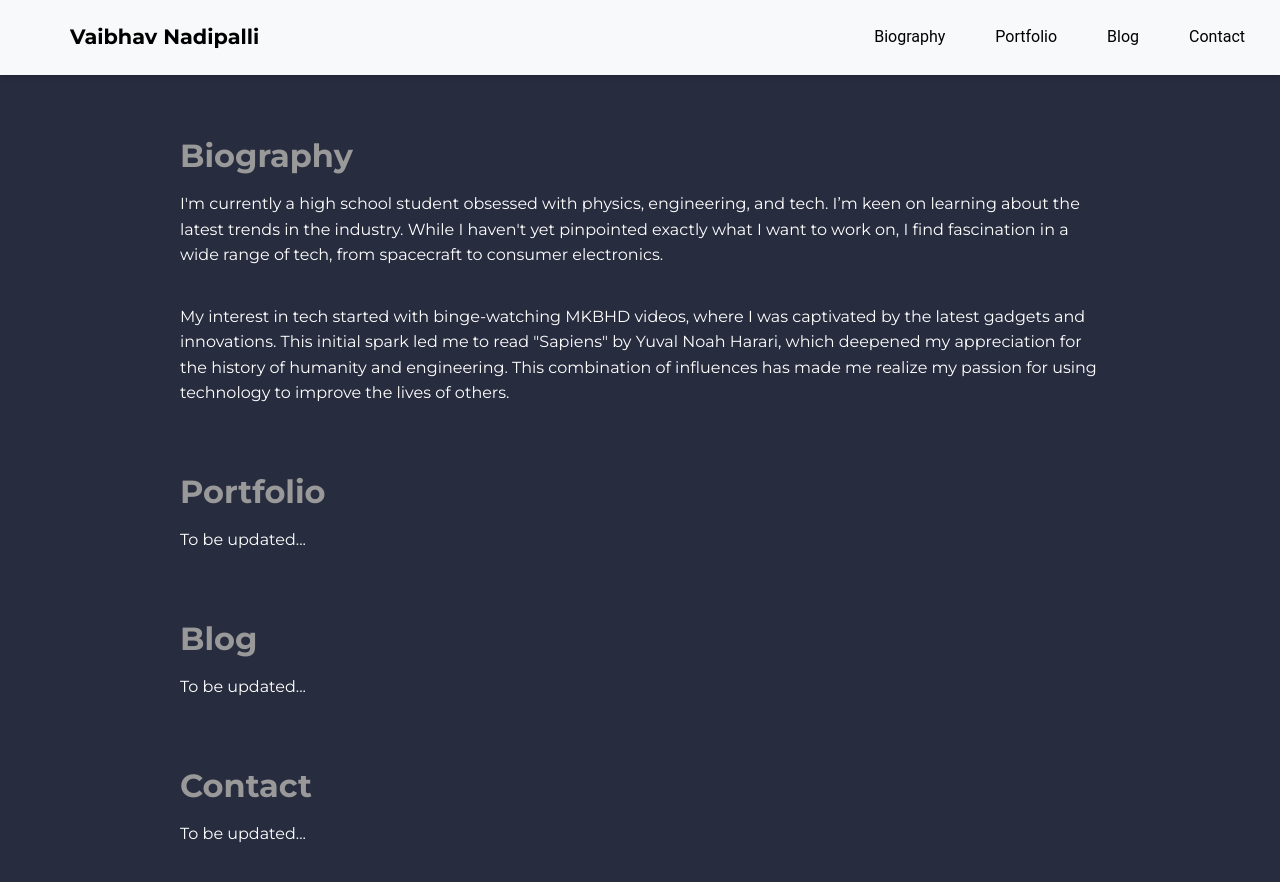
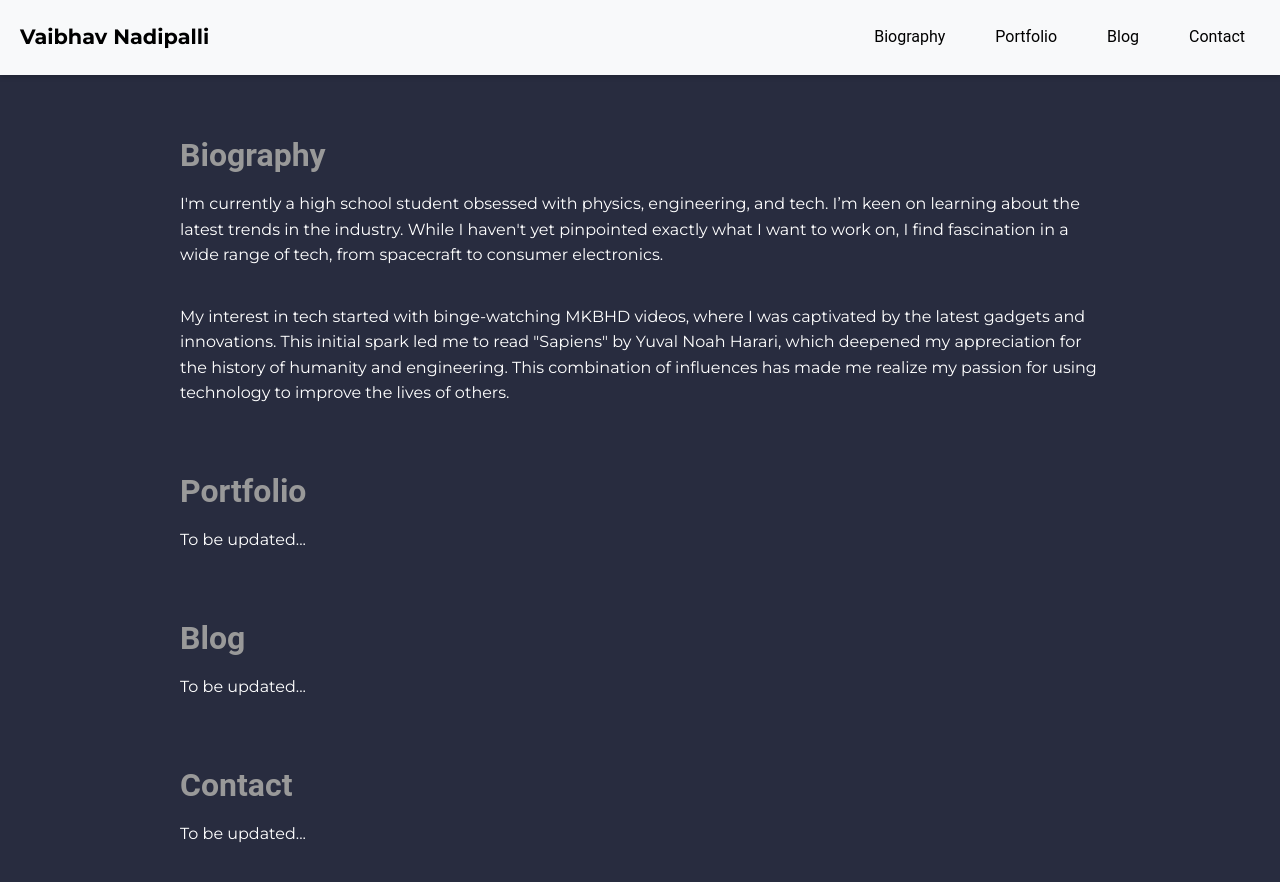
Before and after one commit to Vaibhav-Nadipalli/vaibhav-nadipalli.github.io, a Jekyll site: the page built from index.markdown, in a window 1280 px wide and 926 px high. Shown: the top 882 px of the window. Built offline with Jekyll 4.4.1, drawn with Linux system fonts in a browser that asks for light colours.

Commit message:
Update styles.css

```diff
--- a/assets/css/styles.css
+++ b/assets/css/styles.css
@@ -7,7 +7,7 @@
 
 /* Basic body styling */
 body {
-    font-family: 'Montserrat', sans-serif; /* Apply Montserrat font */
+    font-family: 'Montserrat', sans-serif;
     line-height: 1.6;
     background-color: #282c3f; /* Dark navy background */
     color: #fff;
@@ -39,8 +39,6 @@ header {
     font-size: 1.3em;
     color: #000;
     margin: 5px 0;
-    padding: 0;
-    margin-left: 50px;
 }
 
 .nav-title a {
@@ -83,7 +81,7 @@ header {
     text-decoration: none;
     padding: 0px 15px;
     transition: color 0.3s ease;
-    font-family: 'Roboto', sans-serif; /* Apply Montserrat font to nav links */
+    font-family: 'Roboto', sans-serif; /* Apply Roboto font to nav links */
 }
 
 .nav-links li a:hover {
@@ -127,11 +125,12 @@ section {
     margin: 20px 0;
 }
 
+/* Section title styling */
 .section-title {
     font-size: 2em;
     margin-bottom: 10px;
     color: #999; /* Modern grey title color */
-    font-family: 'Montserrat', sans-serif; /* Apply Montserrat font to section titles */
+    font-family: 'Roboto', sans-serif; /* Apply Roboto font to section titles */
 }
 
 /* Paragraph styling */
```
